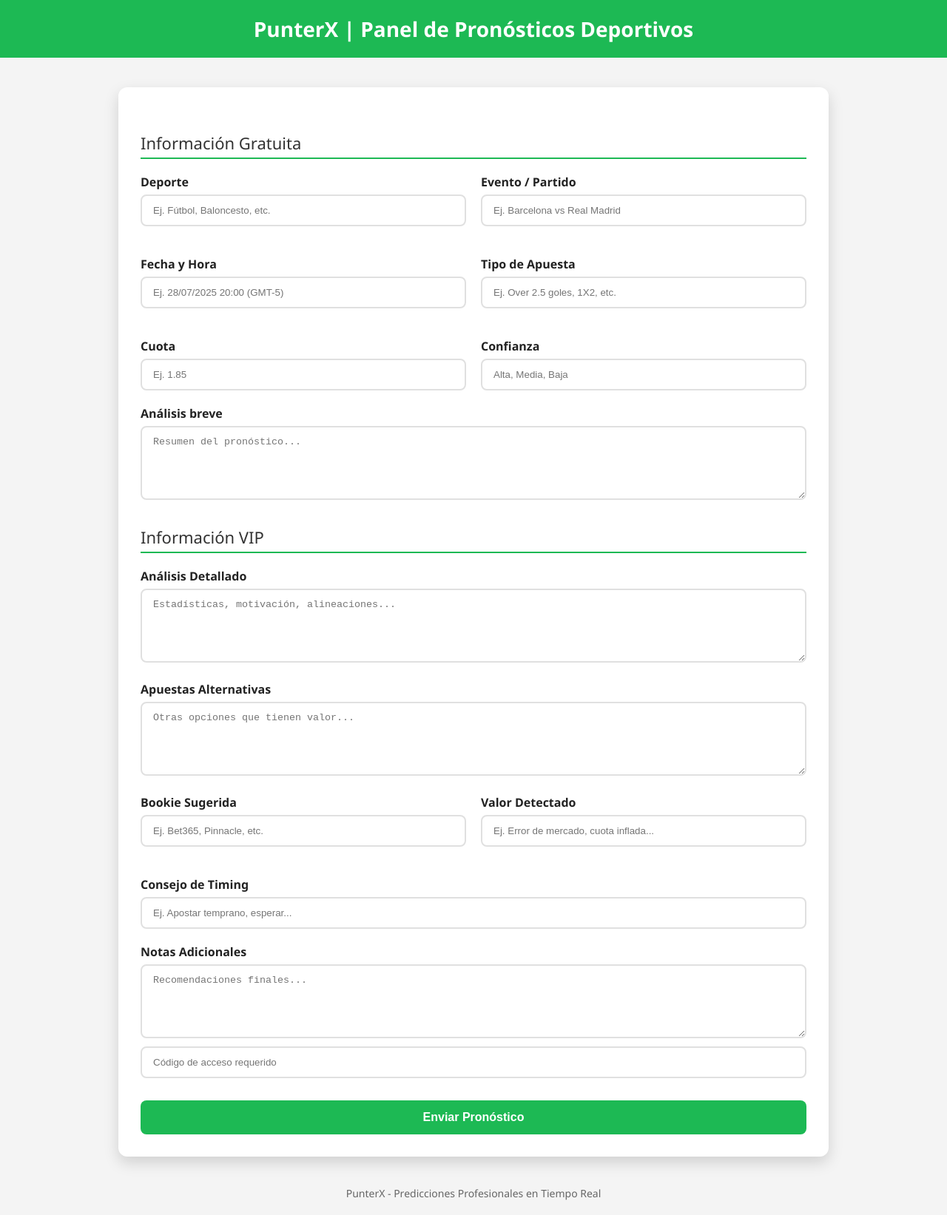
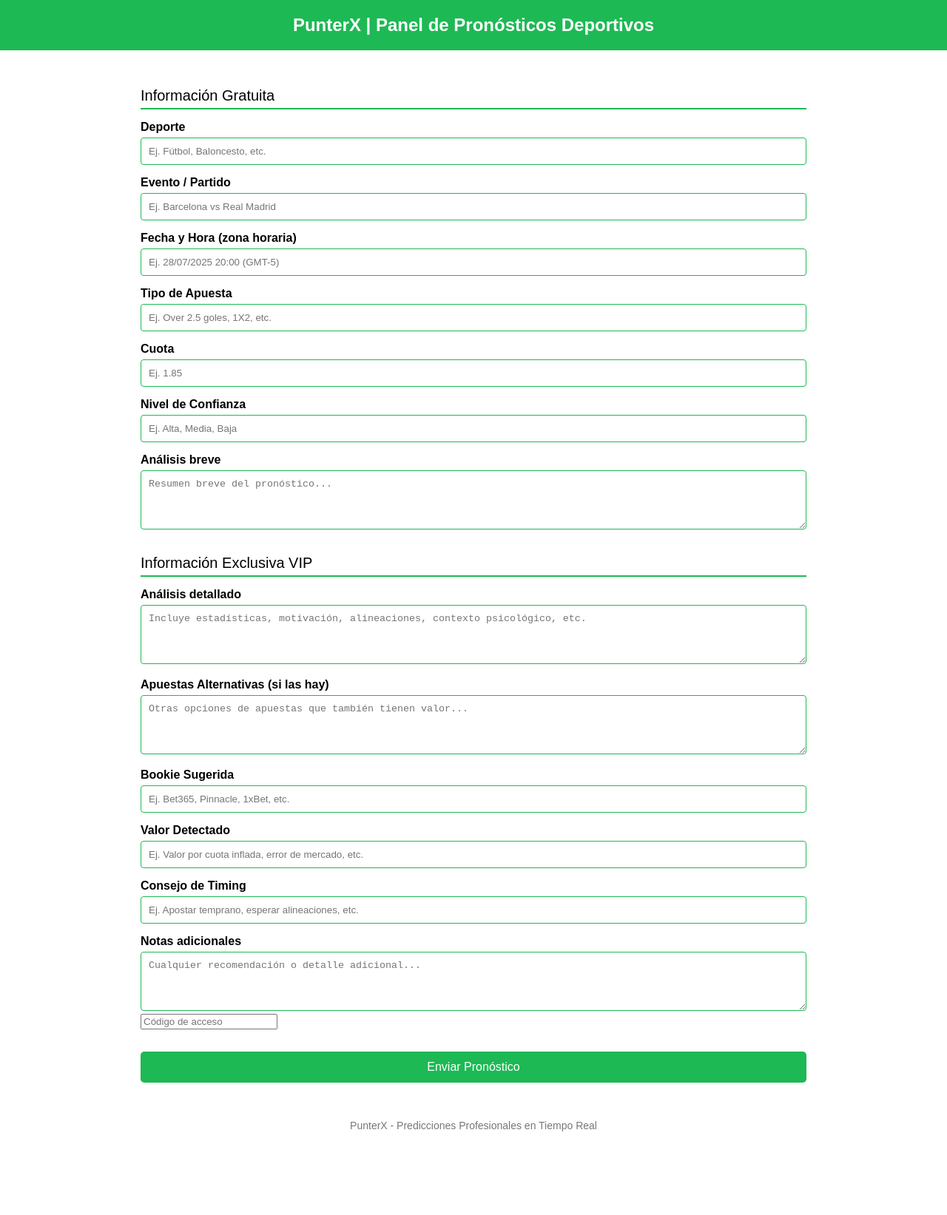
Before and after one commit to LuisSMelchor/punterx-panel, a website: page index.html in a window 1280 px wide. Shown: the whole page at 74% size. After the commit the page ends 1530 px from the top, so only its background shows below. Drawn offline with Linux system fonts and the light colour scheme.

Commit message:
Update index.html

```diff
--- a/index.html
+++ b/index.html
@@ -1,16 +1,14 @@
 <!DOCTYPE html>
 <html lang="es">
 <head>
-  <meta charset="utf-8" />
-  <meta content="width=device-width, initial-scale=1.0" name="viewport" />
+  <meta charset="utf-8"/>
+  <meta content="width=device-width, initial-scale=1.0" name="viewport"/>
   <title>PunterX Panel - VIP y Gratuito</title>
   <style>
-    * {
-      box-sizing: border-box;
-    }
     body {
-      font-family: 'Segoe UI', Tahoma, Geneva, Verdana, sans-serif;
-      background-color: #f4f4f4;
+      font-family: Arial, sans-serif;
+      background-color: #ffffff;
+      color: #000000;
       margin: 0;
       padding: 0;
     }
@@ -19,81 +17,53 @@
       color: white;
       padding: 20px;
       text-align: center;
-      font-size: 28px;
+      font-size: 24px;
       font-weight: bold;
     }
     .container {
-      max-width: 960px;
-      margin: 40px auto;
-      background-color: white;
-      padding: 30px;
-      border-radius: 12px;
-      box-shadow: 0 8px 20px rgba(0,0,0,0.15);
-    }
-    .section-title {
-      font-size: 22px;
-      margin-top: 30px;
-      padding-bottom: 5px;
-      border-bottom: 2px solid #1DB954;
-      color: #333;
+      padding: 20px;
+      max-width: 900px;
+      margin: auto;
     }
     label {
       display: block;
-      margin-top: 20px;
-      font-weight: 600;
-      color: #222;
+      margin-top: 15px;
+      font-weight: bold;
     }
-    input[type="text"], input[type="password"], textarea {
+    input[type="text"], textarea {
       width: 100%;
-      padding: 12px 15px;
-      margin-top: 6px;
-      border: 2px solid #e0e0e0;
-      border-radius: 8px;
-      transition: all 0.3s ease;
-    }
-    input:focus, textarea:focus {
-      border-color: #1DB954;
-      outline: none;
+      padding: 10px;
+      margin-top: 5px;
+      border: 1px solid #1DB954;
+      border-radius: 4px;
+      box-sizing: border-box;
     }
     textarea {
       resize: vertical;
-      height: 100px;
+      height: 80px;
+    }
+    .section-title {
+      margin-top: 30px;
+      font-size: 20px;
+      border-bottom: 2px solid #1DB954;
+      padding-bottom: 5px;
+    }
+    footer {
+      margin-top: 30px;
+      text-align: center;
+      font-size: 14px;
+      color: #777;
     }
     button {
       margin-top: 30px;
       background-color: #1DB954;
       color: white;
       border: none;
-      padding: 14px 22px;
+      padding: 12px 20px;
       font-size: 16px;
-      font-weight: bold;
-      border-radius: 8px;
+      border-radius: 5px;
       cursor: pointer;
       width: 100%;
-      transition: background-color 0.3s ease;
-    }
-    button:hover {
-      background-color: #159b41;
-    }
-    footer {
-      margin-top: 40px;
-      text-align: center;
-      font-size: 14px;
-      color: #666;
-      padding-bottom: 20px;
-    }
-    .field-group {
-      display: flex;
-      gap: 20px;
-      flex-wrap: wrap;
-    }
-    .field-group > div {
-      flex: 1 1 45%;
-    }
-    @media (max-width: 600px) {
-      .field-group > div {
-        flex: 1 1 100%;
-      }
     }
   </style>
 </head>
@@ -101,70 +71,132 @@
   <header>PunterX | Panel de Pronósticos Deportivos</header>
   <div class="container">
     <div class="section-title">Información Gratuita</div>
-    <div class="field-group">
-      <div>
-        <label for="sport">Deporte</label>
-        <input id="sport" type="text" placeholder="Ej. Fútbol, Baloncesto, etc." />
-      </div>
-      <div>
-        <label for="event">Evento / Partido</label>
-        <input id="event" type="text" placeholder="Ej. Barcelona vs Real Madrid" />
-      </div>
-      <div>
-        <label for="date">Fecha y Hora</label>
-        <input id="date" type="text" placeholder="Ej. 28/07/2025 20:00 (GMT-5)" />
-      </div>
-      <div>
-        <label for="bettype">Tipo de Apuesta</label>
-        <input id="bettype" type="text" placeholder="Ej. Over 2.5 goles, 1X2, etc." />
-      </div>
-      <div>
-        <label for="odds">Cuota</label>
-        <input id="odds" type="text" placeholder="Ej. 1.85" />
-      </div>
-      <div>
-        <label for="confidence">Confianza</label>
-        <input id="confidence" type="text" placeholder="Alta, Media, Baja" />
-      </div>
-    </div>
+    <label for="sport">Deporte</label>
+    <input id="sport" type="text" placeholder="Ej. Fútbol, Baloncesto, etc."/>
+    <label for="event">Evento / Partido</label>
+    <input id="event" type="text" placeholder="Ej. Barcelona vs Real Madrid"/>
+    <label for="date">Fecha y Hora (zona horaria)</label>
+    <input id="date" type="text" placeholder="Ej. 28/07/2025 20:00 (GMT-5)"/>
+    <label for="bettype">Tipo de Apuesta</label>
+    <input id="bettype" type="text" placeholder="Ej. Over 2.5 goles, 1X2, etc."/>
+    <label for="odds">Cuota</label>
+    <input id="odds" type="text" placeholder="Ej. 1.85"/>
+    <label for="confidence">Nivel de Confianza</label>
+    <input id="confidence" type="text" placeholder="Ej. Alta, Media, Baja"/>
     <label for="brief">Análisis breve</label>
-    <textarea id="brief" placeholder="Resumen del pronóstico..."></textarea>
+    <textarea id="brief" placeholder="Resumen breve del pronóstico..."></textarea>
 
-    <div class="section-title">Información VIP</div>
-    <label for="detailed">Análisis Detallado</label>
-    <textarea id="detailed" placeholder="Estadísticas, motivación, alineaciones..."></textarea>
+    <div class="section-title">Información Exclusiva VIP</div>
+    <label for="detailed">Análisis detallado</label>
+    <textarea id="detailed" placeholder="Incluye estadísticas, motivación, alineaciones, contexto psicológico, etc."></textarea>
+    <label for="alternatives">Apuestas Alternativas (si las hay)</label>
+    <textarea id="alternatives" placeholder="Otras opciones de apuestas que también tienen valor..."></textarea>
+    <label for="bookie">Bookie Sugerida</label>
+    <input id="bookie" type="text" placeholder="Ej. Bet365, Pinnacle, 1xBet, etc."/>
+    <label for="value">Valor Detectado</label>
+    <input id="value" type="text" placeholder="Ej. Valor por cuota inflada, error de mercado, etc."/>
+    <label for="timing">Consejo de Timing</label>
+    <input id="timing" type="text" placeholder="Ej. Apostar temprano, esperar alineaciones, etc."/>
+    <label for="notes">Notas adicionales</label>
+    <textarea id="notes" placeholder="Cualquier recomendación o detalle adicional..."></textarea>
 
-    <label for="alternatives">Apuestas Alternativas</label>
-    <textarea id="alternatives" placeholder="Otras opciones que tienen valor..."></textarea>
+    <input type="password" id="authCode" placeholder="Código de acceso" required>
 
-    <div class="field-group">
-      <div>
-        <label for="bookie">Bookie Sugerida</label>
-        <input id="bookie" type="text" placeholder="Ej. Bet365, Pinnacle, etc." />
-      </div>
-      <div>
-        <label for="value">Valor Detectado</label>
-        <input id="value" type="text" placeholder="Ej. Error de mercado, cuota inflada..." />
-      </div>
-      <div>
-        <label for="timing">Consejo de Timing</label>
-        <input id="timing" type="text" placeholder="Ej. Apostar temprano, esperar..." />
-      </div>
-    </div>
+<!-- Honeypot: campo invisible para bots -->
+<input type="text" id="honeypot" name="honeypot" style="display:none" autocomplete="off">
 
-    <label for="notes">Notas Adicionales</label>
-    <textarea id="notes" placeholder="Recomendaciones finales..."></textarea>
+<button id="submitBtn">Enviar Pronóstico</button>
 
-    <input type="password" id="authCode" placeholder="Código de acceso requerido" required />
-    <input type="text" id="honeypot" name="honeypot" style="display:none" autocomplete="off" />
-    <button id="submitBtn">Enviar Pronóstico</button>
   </div>
 
   <footer>PunterX - Predicciones Profesionales en Tiempo Real</footer>
 
-  <!-- Tu script JS actual permanece igual debajo -->
   <script>
-    // Tu script permanece aquí sin cambios...
-  </script>
+  document.getElementById('submitBtn').addEventListener('click', async () => {
+    const authCode = document.getElementById("authCode").value.trim();
+    const honeypot = document.getElementById("honeypot")?.value.trim() || "";
+
+    // ⏱ Temporizador anti-spam
+    const lastSent = localStorage.getItem("lastSent");
+    const now = Date.now();
+    if (lastSent && now - parseInt(lastSent) < 60000) {
+      alert("⏳ Por favor espera unos segundos antes de enviar otro pronóstico.");
+      return;
+    }
+
+    // ⚠️ Validación de campos obligatorios
+    const requiredFields = ["sport", "event", "date", "bettype", "odds", "confidence"];
+    for (let id of requiredFields) {
+      const el = document.getElementById(id);
+      if (!el.value.trim()) {
+        el.style.borderColor = "red";
+        el.focus();
+        alert("⚠️ Por favor completa todos los campos obligatorios de la sección gratuita.");
+        return;
+      } else {
+        el.style.borderColor = "#1DB954";
+      }
+    }
+
+    // 🔐 Validación del código de acceso
+    if (!authCode || authCode !== "PunterX2025") {
+      document.getElementById("authCode").style.borderColor = "red";
+      alert("🚫 Código de acceso incorrecto");
+      return;
+    } else {
+      document.getElementById("authCode").style.borderColor = "#1DB954";
+    }
+
+    // Construcción de datos
+    const data = {
+      authCode,
+      honeypot,
+      sport: document.getElementById("sport").value.trim(),
+      match: document.getElementById("event").value.trim(),
+      date: document.getElementById("date").value.trim(),
+      bettype: document.getElementById("bettype").value.trim(),
+      odds: document.getElementById("odds").value.trim(),
+      confidence: document.getElementById("confidence").value.trim(),
+      brief: document.getElementById("brief").value.trim(),
+      detailed: document.getElementById("detailed").value.trim(),
+      alternatives: document.getElementById("alternatives").value.trim(),
+      bookie: document.getElementById("bookie").value.trim(),
+      value: document.getElementById("value").value.trim(),
+      timing: document.getElementById("timing").value.trim(),
+      notes: document.getElementById("notes").value.trim()
+    };
+
+    // 🔒 Generar firma HMAC SHA256 para validación avanzada
+    const secret = "X9$Gtp#zD3@LP82mR*vWj5Q!7bCk%N0y";
+    const encoder = new TextEncoder();
+    const key = await crypto.subtle.importKey(
+      "raw", encoder.encode(secret), { name: "HMAC", hash: "SHA-256" }, false, ["sign"]
+    );
+    const encoded = encoder.encode(JSON.stringify(data));
+    const signature = await crypto.subtle.sign("HMAC", key, encoded);
+    const hashArray = Array.from(new Uint8Array(signature));
+    const hashHex = hashArray.map(b => b.toString(16).padStart(2, '0')).join('');
+
+    try {
+      const response = await fetch('/.netlify/functions/send', {
+        method: 'POST',
+        headers: {
+          'Content-Type': 'application/json',
+          'X-PX-Signature': hashHex
+        },
+        body: JSON.stringify(data)
+      });
+
+      if (response.ok) {
+        alert('✅ Pronóstico enviado correctamente');
+        localStorage.setItem("lastSent", Date.now());
+      } else {
+        alert('❌ Error al enviar pronóstico');
+      }
+    } catch (error) {
+      alert('❌ Error de conexión al servidor');
+    }
+  });
+</script>
 </body>
 </html>
```
